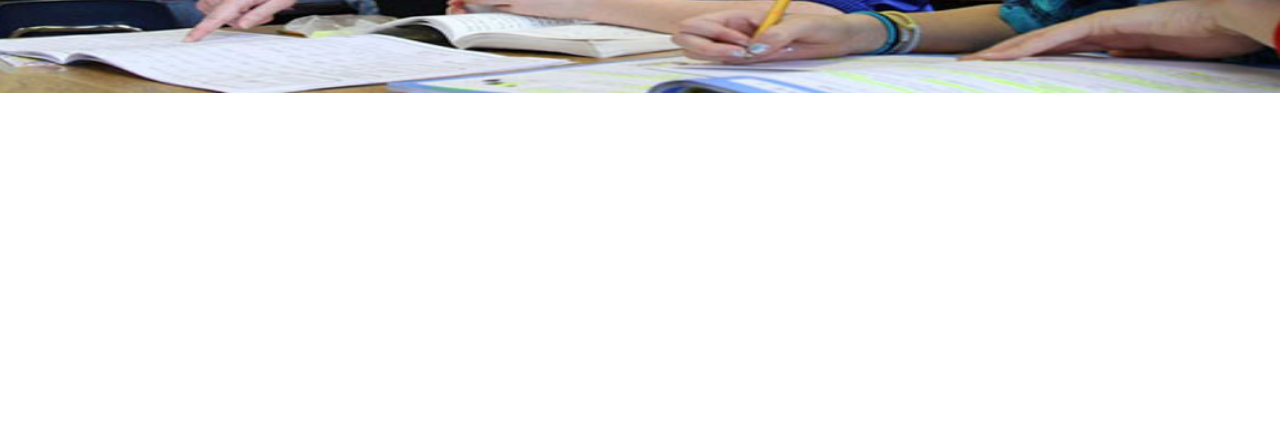
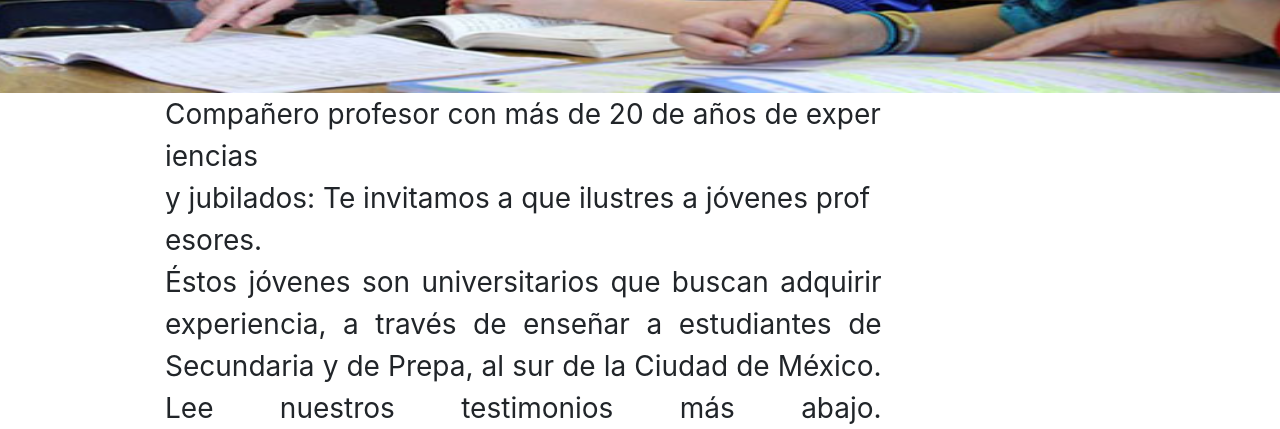
Before and after one commit to davidlechuga/Copernicus, a plain HTML site: page index.html in a window 1280 px wide. Shown: the part 622-1051 px from the top of the page. Before the commit the page ends 800 px from the top, so only its background shows below. Drawn offline with nearby package versions, Linux system fonts and the light colour scheme.

Commit message:
letras ajustadas

```diff
--- a/index.html
+++ b/index.html
@@ -13,6 +13,7 @@
     <title>Copernicus</title>
 </head>
 <body>
+    <!-- NAVBAR -->
     <div class="row">
         <div class="margen1"></div>
     </div>
@@ -36,8 +37,9 @@
             </button>
         </div>
     </div>
+    <!-- NAVBAR -->
 
-
+    <!-- IMAGEN PRINCIPAL -->
     <div class="row">
         <div class="margen2"></div>
     </div>
@@ -51,6 +53,22 @@
             </div>
         </div>
     </div>
+    <!-- IMAGEN PRINCIPAL -->
+
+    <!--INFORMACION GENERAL -->
+    <div class="col-12 col-md-7 col-lg-7 info-text">
+        <p class="m-0 info-text ">Compañero profesor con más de 20 de años de experiencias</p>
+        <p class="m-0 info-text ">y jubilados: Te invitamos a que ilustres a jóvenes profesores.</p>
+        <p class="m-0 info-text ">Éstos jóvenes son universitarios que buscan adquirir</p>
+        <p class="m-0 info-text ">experiencia, a través de enseñar a estudiantes de</p>
+        <p class="m-0 info-text ">Secundaria y de Prepa, al sur de la Ciudad de México.</p>
+        <p class="m-0 info-text ">Lee nuestros testimonios más abajo.</p>
+
+    </div>
+
+    <!--INFORMACION GENERAL -->
+
+
 
     <!-- JS , POPPER , JQUERY BOOTSTRAP CDN -->
     <script src="https://code.jquery.com/jquery-3.4.1.slim.min.js" integrity="sha384-J6qa4849blE2+poT4WnyKhv5vZF5SrPo0iEjwBvKU7imGFAV0wwj1yYfoRSJoZ+n" crossorigin="anonymous"></script>
--- a/styles/index.css
+++ b/styles/index.css
@@ -67,6 +67,13 @@
 		opacity: 0.8;
 		font-weight: 800;
 		color: #555555;
+	}
+
+	/* TEXTO INFORMACION BODY */
+
+	.info-text {
+		text-align-last: justify;
+		font-size: 28px;
 	}
 }
 
@@ -140,4 +147,13 @@
 		font-weight: 800;
 		color: #555555;
 	}
+
+	/* TEXTO INFORMACION BODY */
+
+	.info-text {
+		text-align-last: justify;
+		font-size: 28px;
+		word-break: break-all;
+		margin-left: 150px;
+	}
 }
```
